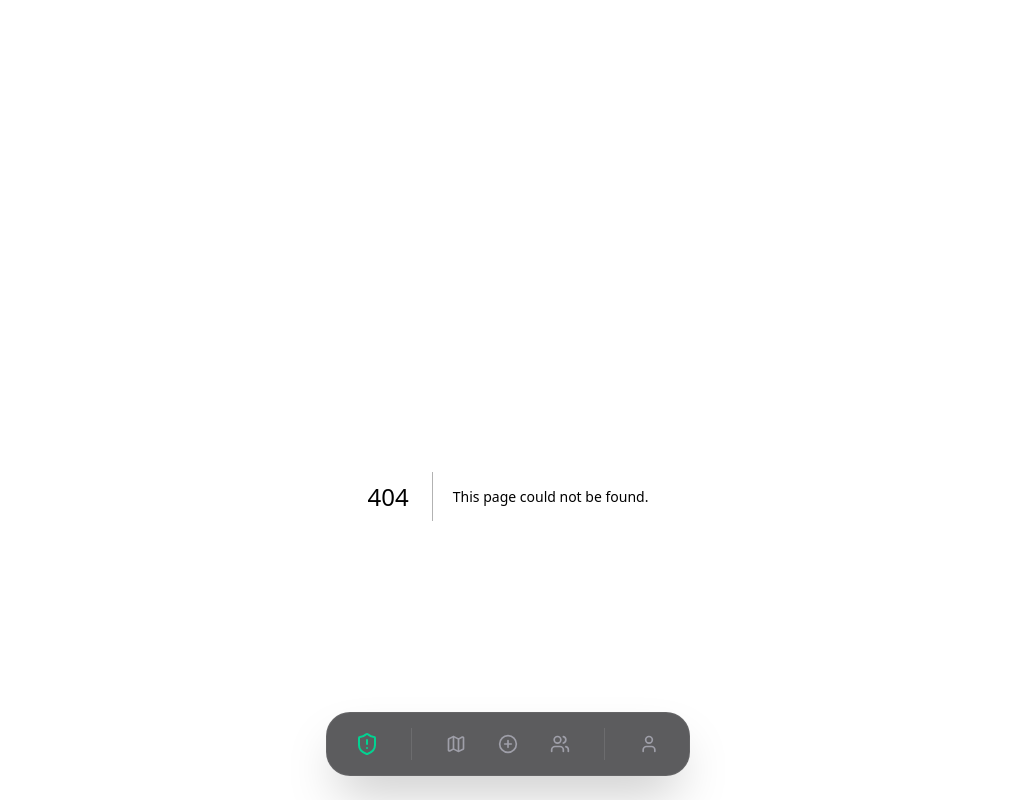
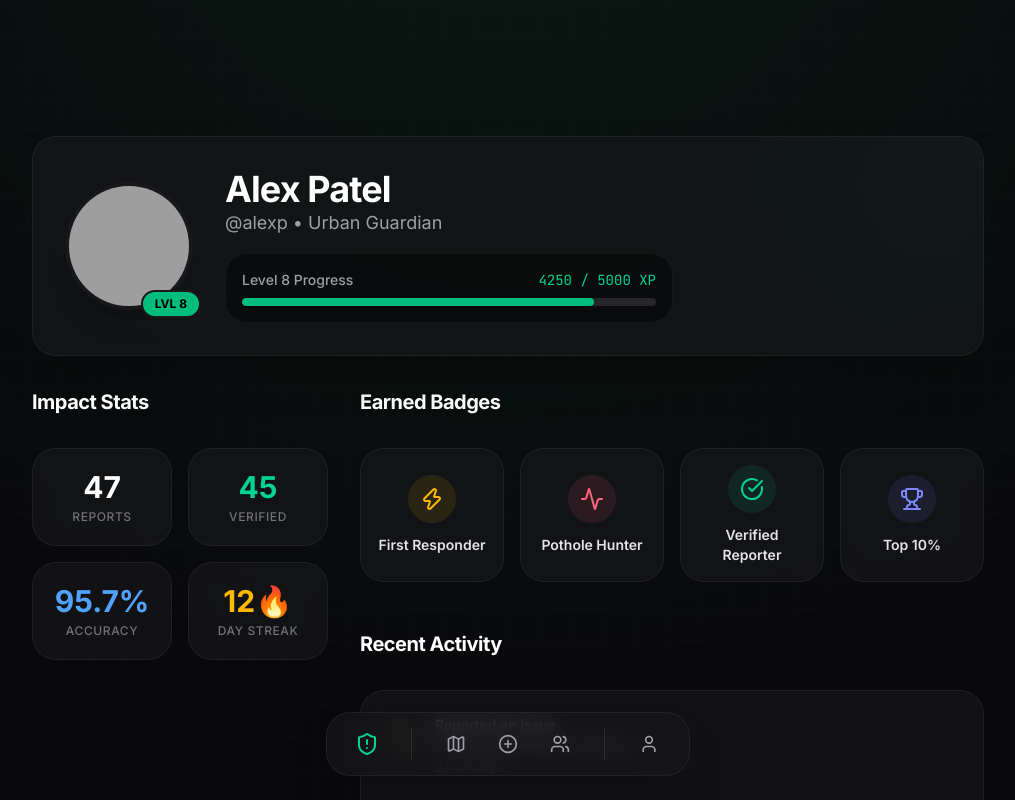
Before and after one commit to CoderArceus/spotsolve, a Next.js app: page /profile in a window 1280 px wide. Before the commit this address had no page. Shown: the top 800 px of the page, without its empty margins (132-1147 px from the left). Built offline with nearby package versions, Linux system fonts and the light colour scheme; grey boxes are pictures that could not be loaded.

Commit message:
feat: complete UI tweaks, community grid layout, and new profile page

```diff
--- a/app/api/analyze-issue/route.ts
+++ b/app/api/analyze-issue/route.ts
@@ -49,6 +49,8 @@ export async function POST(req: NextRequest) {
     const longitude = parseFloat(formData.get("longitude") as string);
     const citizenEmail =
       (formData.get("citizenEmail") as string | null) ?? undefined;
+    const userDescription =
+      (formData.get("userDescription") as string | null) ?? undefined;
 
     if (!file) {
       return NextResponse.json({ error: "No image provided" }, { status: 400 });
@@ -105,6 +107,9 @@ export async function POST(req: NextRequest) {
 
     let rawText = "";
 
+    const basePrompt = "Analyze this community issue image. If it is Critical severity, call the emergency alert tool. Then return the structured JSON analysis.";
+    const fullPrompt = userDescription ? `${basePrompt}\nThe user provided the following additional context: "${userDescription}"` : basePrompt;
+
     try {
       // First pass: allow tool calling
       const toolResponse = await model.generateContent({
@@ -115,7 +120,7 @@ export async function POST(req: NextRequest) {
             parts: [
               imagePart,
               {
-                text: "Analyze this community issue image. If it is Critical severity, call the emergency alert tool. Then return the structured JSON analysis.",
+                text: fullPrompt,
               },
             ],
           },
@@ -149,7 +154,7 @@ export async function POST(req: NextRequest) {
             role: "user",
             parts: [
               imagePart,
-              { text: "Return your structured JSON analysis of this image." },
+              { text: `Return your structured JSON analysis of this image.\n${userDescription ? `The user provided the following additional context: "${userDescription}"` : ""}` },
             ],
           },
         ],
--- a/app/community/page.tsx
+++ b/app/community/page.tsx
@@ -2,7 +2,6 @@ import { Ticket } from "@/types";
 import { InfiniteTicketFeed } from "@/components/InfiniteTicketFeed";
 import { HeroesLeaderboard } from "@/components/HeroesLeaderboard";
 import { adminDb } from "@/lib/firebase-admin";
-import { Tabs, TabsContent, TabsList, TabsTrigger } from "@/components/ui/tabs";
 
 async function getTickets(): Promise<Ticket[]> {
   try {
@@ -36,7 +35,7 @@ export default async function CommunityPage() {
   const initialTickets = await getTickets();
 
   return (
-    <div className="space-y-8 max-w-3xl mx-auto pb-32 animate-in fade-in duration-500">
+    <div className="space-y-8 max-w-[1400px] mx-auto pb-32 animate-in fade-in duration-500 px-6 pt-10">
       <div>
         <h1 className="text-4xl font-bold text-white tracking-tight">Community & Heroes</h1>
         <p className="text-[#a1a1aa] text-sm mt-2">
@@ -44,20 +43,20 @@ export default async function CommunityPage() {
         </p>
       </div>
 
-      <Tabs defaultValue="feed" className="w-full">
-        <TabsList className="grid w-full grid-cols-2 bg-black/40 backdrop-blur-xl border border-white/10 mb-8 p-1 h-12 rounded-xl">
-          <TabsTrigger value="feed" className="rounded-lg data-[state=active]:bg-white/10 data-[state=active]:text-white transition-all">Live Feed</TabsTrigger>
-          <TabsTrigger value="heroes" className="rounded-lg data-[state=active]:bg-white/10 data-[state=active]:text-white transition-all">Top Heroes</TabsTrigger>
-        </TabsList>
-        <TabsContent value="feed" className="mt-0">
+      <div className="grid grid-cols-1 lg:grid-cols-4 gap-8">
+        <div className="lg:col-span-3 space-y-6">
           <div className="glass-card rounded-3xl p-4 sm:p-6 shadow-2xl">
+            <h2 className="text-xl font-bold text-white mb-6">Live Feed</h2>
             <InfiniteTicketFeed initialTickets={initialTickets} />
           </div>
-        </TabsContent>
-        <TabsContent value="heroes" className="mt-0">
-          <HeroesLeaderboard />
-        </TabsContent>
-      </Tabs>
+        </div>
+
+        <div className="lg:col-span-1">
+          <div className="sticky top-10">
+            <HeroesLeaderboard />
+          </div>
+        </div>
+      </div>
     </div>
   );
 }
--- /dev/null
+++ b/app/profile/page.tsx
@@ -0,0 +1,139 @@
+import { Medal, Shield, Star, Zap, TrendingUp, CheckCircle, Activity, Trophy } from "lucide-react";
+import { Progress } from "@/components/ui/progress";
+
+export default function ProfilePage() {
+  // Mock Data
+  const user = {
+    name: "Alex Patel",
+    handle: "@alexp",
+    level: 8,
+    title: "Urban Guardian",
+    xp: 4250,
+    nextLevelXp: 5000,
+    avatarSeed: "alexp123",
+    stats: {
+      reports: 47,
+      verified: 45,
+      accuracy: 95.7,
+      streak: 12
+    },
+    badges: [
+      { name: "First Responder", icon: Zap, color: "text-amber-400", bg: "bg-amber-400/10", border: "border-amber-400/20" },
+      { name: "Pothole Hunter", icon: Activity, color: "text-rose-400", bg: "bg-rose-400/10", border: "border-rose-400/20" },
+      { name: "Verified Reporter", icon: CheckCircle, color: "text-emerald-400", bg: "bg-emerald-400/10", border: "border-emerald-400/20" },
+      { name: "Top 10%", icon: Trophy, color: "text-indigo-400", bg: "bg-indigo-400/10", border: "border-indigo-400/20" },
+    ]
+  };
+
+  return (
+    <div className="max-w-[1000px] mx-auto pb-32 animate-in fade-in duration-500 px-6 pt-10">
+      {/* Header Profile Section */}
+      <div className="glass-card rounded-3xl p-8 shadow-2xl relative overflow-hidden mb-8 border-emerald-500/10">
+        <div className="absolute top-0 right-0 w-64 h-64 bg-emerald-500/5 rounded-full blur-[80px] -mr-20 -mt-20" />
+
+        <div className="flex flex-col md:flex-row items-center gap-8 relative z-10">
+          <div className="relative">
+            <img
+              src={`https://api.dicebear.com/7.x/avataaars/svg?seed=${user.avatarSeed}`}
+              alt="Avatar"
+              className="w-32 h-32 rounded-full border-4 border-[#18181b] bg-[#27272a] shadow-xl"
+            />
+            <div className="absolute -bottom-2 -right-2 bg-emerald-500 text-black text-xs font-bold px-3 py-1 rounded-full border-2 border-[#18181b]">
+              LVL {user.level}
+            </div>
+          </div>
+
+          <div className="flex-1 text-center md:text-left">
+            <h1 className="text-4xl font-bold text-white tracking-tight">{user.name}</h1>
+            <p className="text-zinc-400 text-lg mb-4">{user.handle} • {user.title}</p>
+
+            <div className="w-full max-w-md bg-black/40 border border-white/5 rounded-2xl p-4">
+              <div className="flex justify-between text-sm mb-2">
+                <span className="text-zinc-400 font-medium">Level {user.level} Progress</span>
+                <span className="text-emerald-400 font-mono">{user.xp} / {user.nextLevelXp} XP</span>
+              </div>
+              {/* <Progress value={(user.xp / user.nextLevelXp) * 100} className="h-2 bg-zinc-800 indicator-emerald-500" /> */}
+              <div className="w-full h-2 bg-zinc-800 rounded-full overflow-hidden">
+                <div
+                  className="h-full bg-emerald-500 rounded-full"
+                  style={{ width: `${(user.xp / user.nextLevelXp) * 100}%` }}
+                />
+              </div>
+            </div>
+          </div>
+        </div>
+      </div>
+
+      <div className="grid grid-cols-1 md:grid-cols-3 gap-8">
+        {/* Left Column: Stats */}
+        <div className="space-y-8">
+          <h2 className="text-xl font-bold text-white tracking-tight">Impact Stats</h2>
+          <div className="grid grid-cols-2 gap-4">
+            <div className="glass-card p-5 rounded-2xl text-center">
+              <div className="text-3xl font-bold text-white mb-1">{user.stats.reports}</div>
+              <div className="text-xs text-zinc-500 uppercase tracking-wider font-medium">Reports</div>
+            </div>
+            <div className="glass-card p-5 rounded-2xl text-center">
+              <div className="text-3xl font-bold text-emerald-400 mb-1">{user.stats.verified}</div>
+              <div className="text-xs text-zinc-500 uppercase tracking-wider font-medium">Verified</div>
+            </div>
+            <div className="glass-card p-5 rounded-2xl text-center">
+              <div className="text-3xl font-bold text-blue-400 mb-1">{user.stats.accuracy}%</div>
+              <div className="text-xs text-zinc-500 uppercase tracking-wider font-medium">Accuracy</div>
+            </div>
+            <div className="glass-card p-5 rounded-2xl text-center">
+              <div className="text-3xl font-bold text-amber-400 mb-1">{user.stats.streak}🔥</div>
+              <div className="text-xs text-zinc-500 uppercase tracking-wider font-medium">Day Streak</div>
+            </div>
+          </div>
+        </div>
+
+        {/* Right Column: Badges & Activity */}
+        <div className="md:col-span-2 space-y-8">
+          <h2 className="text-xl font-bold text-white tracking-tight">Earned Badges</h2>
+          <div className="grid grid-cols-2 sm:grid-cols-4 gap-4">
+            {user.badges.map((badge, i) => {
+              const Icon = badge.icon;
+              return (
+                <div key={i} className={`glass-card p-4 rounded-2xl border ${badge.border} flex flex-col items-center justify-center text-center hover:-translate-y-1 transition-transform`}>
+                  <div className={`w-12 h-12 rounded-full ${badge.bg} flex items-center justify-center mb-3`}>
+                    <Icon className={`w-6 h-6 ${badge.color}`} />
+                  </div>
+                  <span className="text-sm font-semibold text-zinc-200">{badge.name}</span>
+                </div>
+              );
+            })}
+          </div>
+
+          <h2 className="text-xl font-bold text-white tracking-tight pt-4">Recent Activity</h2>
+          <div className="glass-card rounded-3xl p-6">
+            <div className="space-y-6">
+              {[
+                { action: "Reported an issue", detail: "Traffic light broken on 5th Ave", time: "2 hours ago", icon: AlertTriangle, color: "text-amber-400" },
+                { action: "Earned a Badge", detail: "Unlocked 'Verified Reporter' badge", time: "1 day ago", icon: Medal, color: "text-emerald-400" },
+                { action: "Upvoted", detail: "Pothole on Main St", time: "2 days ago", icon: TrendingUp, color: "text-blue-400" },
+              ].map((act, i) => {
+                const Icon = act.icon;
+                return (
+                  <div key={i} className="flex gap-4 items-start">
+                    <div className={`mt-1 bg-[#18181b] border border-white/10 p-2 rounded-full`}>
+                      <Icon className={`w-4 h-4 ${act.color}`} />
+                    </div>
+                    <div>
+                      <p className="text-sm font-medium text-white">{act.action}</p>
+                      <p className="text-sm text-zinc-400">{act.detail}</p>
+                      <p className="text-xs text-zinc-600 mt-1">{act.time}</p>
+                    </div>
+                  </div>
+                );
+              })}
+            </div>
+          </div>
+        </div>
+      </div>
+    </div>
+  );
+}
+
+// We need a small mock icon since AlertTriangle isn't imported from lucide-react at the top
+import { AlertTriangle } from "lucide-react";
--- a/components/IssueUploader.tsx
+++ b/components/IssueUploader.tsx
@@ -25,6 +25,7 @@ export function IssueUploader() {
   const [lat, setLat] = useState<number>(28.6139);
   const [lon, setLon] = useState<number>(77.209);
   const [email, setEmail] = useState("");
+  const [userDescription, setUserDescription] = useState("");
   const [result, setResult] = useState<{
     ticket: Ticket;
     analysis: GeminiAnalysisResult;
@@ -84,6 +85,7 @@ export function IssueUploader() {
       fd.append("latitude", lat.toString());
       fd.append("longitude", lon.toString());
       if (email) fd.append("citizenEmail", email);
+      if (userDescription) fd.append("userDescription", userDescription);
 
       setState("analyzing");
       const res = await fetch("/api/analyze-issue", {
@@ -274,16 +276,30 @@ export function IssueUploader() {
             value={lat}
             onChange={(e) => setLat(parseFloat(e.target.value))}
             placeholder="Latitude"
-            className="bg-[#18181b] border-[#27272a] rounded-xl text-sm text-[#fafafa]"
+            className="bg-[#18181b] border-[#27272a] rounded-xl text-sm text-[#fafafa] [appearance:textfield] [&::-webkit-outer-spin-button]:appearance-none [&::-webkit-inner-spin-button]:appearance-none"
           />
           <Input
             type="number"
             value={lon}
             onChange={(e) => setLon(parseFloat(e.target.value))}
             placeholder="Longitude"
-            className="bg-[#18181b] border-[#27272a] rounded-xl text-sm text-[#fafafa]"
+            className="bg-[#18181b] border-[#27272a] rounded-xl text-sm text-[#fafafa] [appearance:textfield] [&::-webkit-outer-spin-button]:appearance-none [&::-webkit-inner-spin-button]:appearance-none"
           />
         </div>
+      </div>
+
+      {/* Description (optional) */}
+      <div>
+        <label className="text-sm text-[#71717a] block mb-2">
+          Additional Details <span className="text-zinc-600">(optional)</span>
+        </label>
+        <textarea
+          value={userDescription}
+          onChange={(e) => setUserDescription(e.target.value)}
+          placeholder="Provide more context about the issue..."
+          rows={3}
+          className="w-full bg-[#18181b] border border-[#27272a] rounded-xl text-sm text-[#fafafa] p-3 focus:outline-none focus:ring-2 focus:ring-[#10b981]/50 resize-none"
+        />
       </div>
 
       {/* Email (optional) */}
--- a/components/Navbar.tsx
+++ b/components/Navbar.tsx
@@ -50,9 +50,9 @@ export function Navbar() {
 
         <div className="w-[1px] h-8 bg-white/10 mx-1" />
 
-        <button className="flex items-center justify-center w-12 h-12 rounded-full text-zinc-400 hover:text-white hover:bg-white/5 transition-colors mx-2 group">
+        <Link href="/profile" className="flex items-center justify-center w-12 h-12 rounded-full text-zinc-400 hover:text-white hover:bg-white/5 transition-colors mx-2 group">
           <User className="w-5 h-5 group-hover:scale-110 transition-transform" />
-        </button>
+        </Link>
       </nav>
     </div>
   );
```
